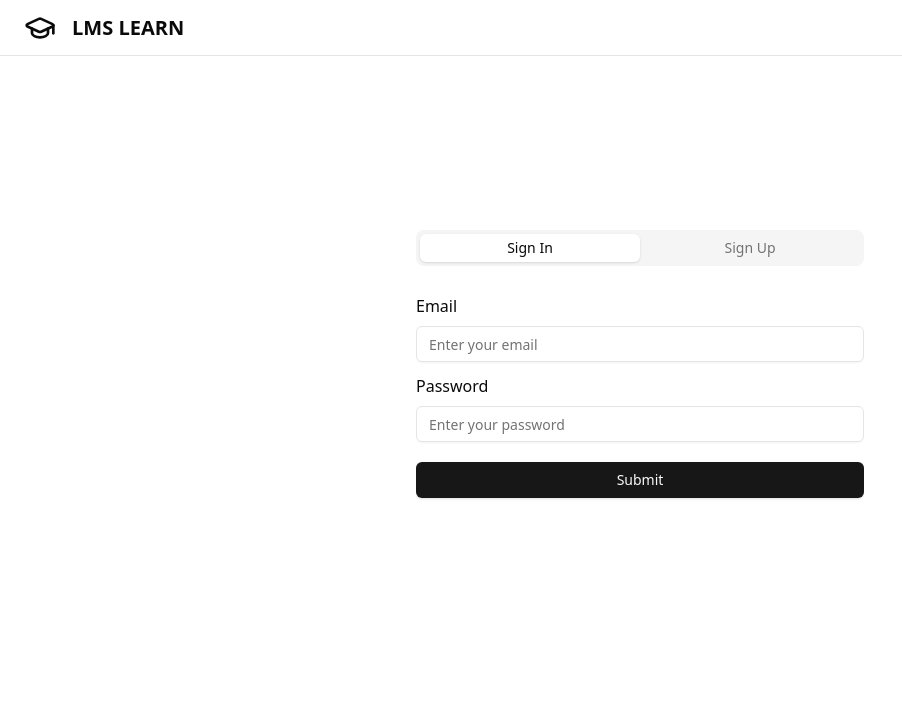
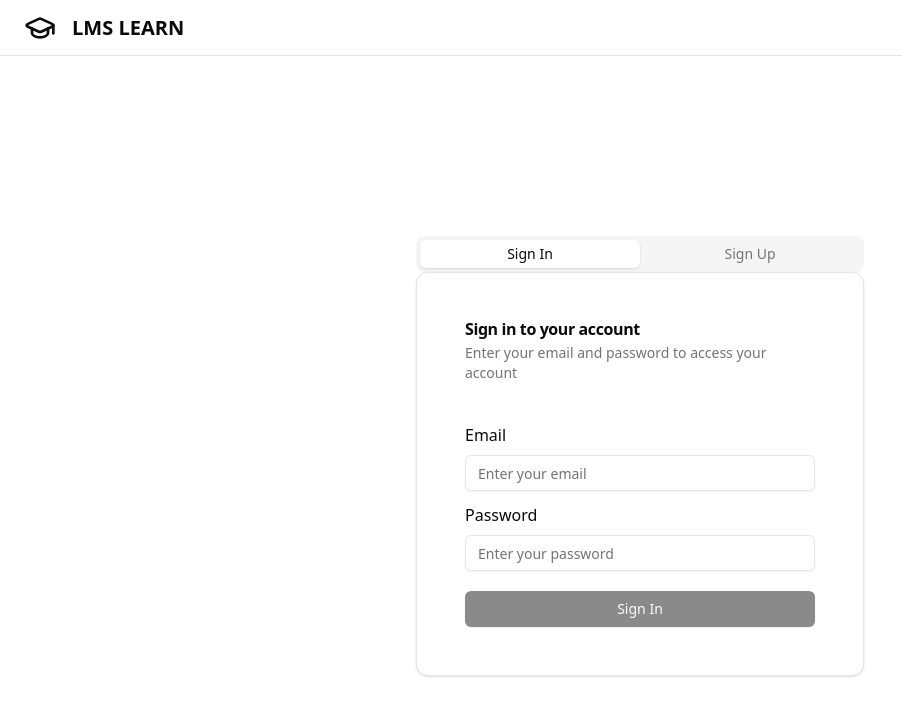
Before and after one commit to prajwalbayari/LMS, a React (Vite) app in the folder client/: page /auth in a window 1280 px wide. Shown: the top 716 px of the page, without its empty margins (0-902 px from the left). Built offline with nearby package versions, Linux system fonts and the light colour scheme.

Commit message:
Updated UI of signin and signup component

```diff
--- a/client/src/components/common-form/form-controls.jsx
+++ b/client/src/components/common-form/form-controls.jsx
@@ -12,6 +12,7 @@
 function FormControls({ formControls = [], formData, setFormData }) {
   function renderComponentByType(getControlItem) {
     let element = null;
+    const value = formData[getControlItem.name] || "";
     switch (getControlItem.componentType) {
       case "input":
         element = (
@@ -21,12 +22,27 @@
             placeholder={getControlItem.placeholder}
             type={getControlItem.type}
             className="mt-2"
+            value={value}
+            onChange={(event) =>
+              setFormData({
+                ...formData,
+                [getControlItem.name]: event.target.value,
+              })
+            }
           />
         );
         break;
       case "select":
         element = (
-          <Select>
+          <Select
+            value={value}
+            onValueChange={(value) =>
+              setFormData({
+                ...formData,
+                [getControlItem]: value,
+              })
+            }
+          >
             <SelectTrigger className="w-full">
               <SelectValue placeholder={getControlItem.label} />
             </SelectTrigger>
@@ -49,11 +65,15 @@
             id={getControlItem.name}
             name={getControlItem.name}
             placeholder={getControlItem.placeholder}
+            value={value}
+            onChange={(event) =>
+              setFormData({
+                ...formData,
+                [getControlItem.name]: event.target.value,
+              })
+            }
           ></Textarea>
         );
-        break;
-      case "checkbox":
-        element = <Checkbox></Checkbox>;
         break;
       default:
         element = (
@@ -62,6 +82,13 @@
             name={getControlItem.name}
             placeholder={getControlItem.placeholder}
             type={getControlItem.type}
+            value={value}
+            onChange={(event) =>
+              setFormData({
+                ...formData,
+                [getControlItem.name]: event.target.value,
+              })
+            }
           />
         );
         break;
--- a/client/src/components/common-form/index.jsx
+++ b/client/src/components/common-form/index.jsx
@@ -7,6 +7,7 @@
   formControls = [],
   formData,
   setFormData,
+  isButtonDisabled = false,
 }) {
   return (
     <form onSubmit={handleSumbit}>
@@ -15,7 +16,9 @@
         formData={formData}
         setFormData={setFormData}
       />
-      <Button type="submit" className="mt-5 w-full" >{buttonText || "Submit"}</Button>
+      <Button disabled={isButtonDisabled} type="submit" className="mt-5 w-full">
+        {buttonText || "Submit"}
+      </Button>
     </form>
   );
 }
--- a/client/src/config/index.js
+++ b/client/src/config/index.js
@@ -1,13 +1,13 @@
 export const signupFormControls = [
   {
-    name: "username",
+    name: "userName",
     label: "Username",
     placeholder: "Enter your username",
     type: "text",
     componentType: "input",
   },
   {
-    name: "email",
+    name: "userEmail",
     label: "Email",
     placeholder: "Enter your email",
     type: "text",
@@ -24,7 +24,7 @@
 
 export const signinFormControls = [
   {
-      name: "email",
+    name: "userEmail",
     label: "Email",
     placeholder: "Enter your email",
     type: "text",
@@ -38,3 +38,14 @@
     componentType: "input",
   },
 ];
+
+export const initialSignInFormData = {
+  userEmail: "",
+  password: "",
+};
+
+export const initialSignUpFormData = {
+  userName: "",
+  userEmail: "",
+  password: "",
+};
--- a/client/src/context/auth-context/index.jsx
+++ b/client/src/context/auth-context/index.jsx
@@ -1,7 +1,22 @@
-import { createContext } from "react";
+import { initialSignInFormData, initialSignUpFormData } from "@/config";
+import { createContext, useState } from "react";
 
 export const AuthContext = createContext(null);
 
-export default function AuthProvider({ children }){
-    return <AuthContext.Provider value={{}}>{children}</AuthContext.Provider>
+export default function AuthProvider({ children }) {
+  const [signInFormData, setSignInFormData] = useState(initialSignInFormData);
+  const [signUpFormData, setSignUpFormData] = useState(initialSignUpFormData);
+
+  return (
+    <AuthContext.Provider
+      value={{
+        signInFormData,
+        setSignInFormData,
+        signUpFormData,
+        setSignUpFormData
+      }}
+    >
+      {children}
+    </AuthContext.Provider>
+  );
 }
--- a/client/src/pages/auth/index.jsx
+++ b/client/src/pages/auth/index.jsx
@@ -1,16 +1,47 @@
 import CommonForm from "@/components/common-form";
+import {
+  Card,
+  CardContent,
+  CardDescription,
+  CardHeader,
+  CardTitle,
+} from "@/components/ui/card";
 import { Tabs, TabsList, TabsTrigger } from "@/components/ui/tabs";
 import { signinFormControls, signupFormControls } from "@/config";
+import { AuthContext } from "@/context/auth-context";
 import { TabsContent } from "@radix-ui/react-tabs";
 import { GraduationCap } from "lucide-react";
-import { useState } from "react";
+import { useContext, useState } from "react";
 import { Link } from "react-router-dom";
 
 function AuthPage() {
   const [activeTab, setActiveTab] = useState("signin");
+  const {
+    signInFormData,
+    setSignInFormData,
+    signUpFormData,
+    setSignUpFormData,
+  } = useContext(AuthContext);
 
   function handleTabChange(value) {
     setActiveTab(value);
+  }
+
+  function checkIfSignInFormIsValid() {
+    return (
+      signInFormData &&
+      /^[a-zA-Z0-9.]+@gmail\.com$/.test(signInFormData.userEmail) &&
+      signInFormData.password.length >= 6
+    );
+  }
+
+  function checkIfSignUpFormIsValid() {
+    return (
+      signUpFormData &&
+      signUpFormData.userName !=='' &&
+      signUpFormData.password.length >= 6 &&
+      /^[a-zA-Z0-9.]+@gmail\.com$/.test(signUpFormData.userEmail)
+    );
   }
 
   return (
@@ -21,7 +52,7 @@
           <span className="font-extrabold text-xl">LMS LEARN</span>
         </Link>
       </header>
-      <div className="flex items-center justify-center min-h-screen bg-background">
+      <div className="flex items-center justify-center min-h-screen bg-background px-4">
         <Tabs
           value={activeTab}
           defaultValue="signin"
@@ -32,21 +63,50 @@
             <TabsTrigger value="signin">Sign In</TabsTrigger>
             <TabsTrigger value="signup">Sign Up</TabsTrigger>
           </TabsList>
-          <div className="mt-4 overflow-hidden" style={{ minHeight: "400px" }}>
-            {" "}
           <TabsContent
             value="signin"
             className="transition-all duration-300 ease-in-out"
           >
-              <CommonForm formControls={signinFormControls} />
+            <Card className="p-6 space-y-4">
+              <CardHeader>
+                <CardTitle>Sign in to your account</CardTitle>
+                <CardDescription>
+                  Enter your email and password to access your account
+                </CardDescription>
+              </CardHeader>
+              <CardContent>
+                <CommonForm
+                  formControls={signinFormControls}
+                  buttonText={"Sign In"}
+                  formData={signInFormData}
+                  setFormData={setSignInFormData}
+                  isButtonDisabled={!checkIfSignInFormIsValid()}
+                />
+              </CardContent>
+            </Card>
           </TabsContent>
           <TabsContent
             value="signup"
             className="transition-all duration-300 ease-in-out"
           >
-              <CommonForm formControls={signupFormControls} />
+            <Card className="p-6 space-y-4">
+              <CardHeader>
+                <CardTitle>Create a new account</CardTitle>
+                <CardDescription>
+                  Enter your details to get started
+                </CardDescription>
+              </CardHeader>
+              <CardContent>
+                <CommonForm
+                  formControls={signupFormControls}
+                  buttonText={"Sign Up"}
+                  formData={signUpFormData}
+                  setFormData={setSignUpFormData}
+                  isButtonDisabled={!checkIfSignUpFormIsValid()}
+                />
+              </CardContent>
+            </Card>
           </TabsContent>
-          </div>
         </Tabs>
       </div>
     </div>
```
Lines whose indentation alone changed are shown as unchanged.
